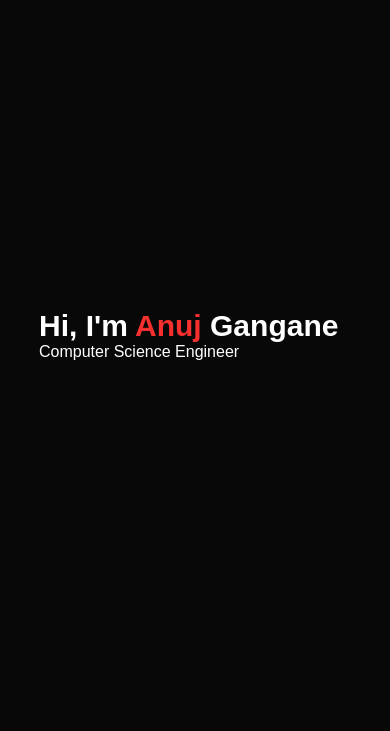
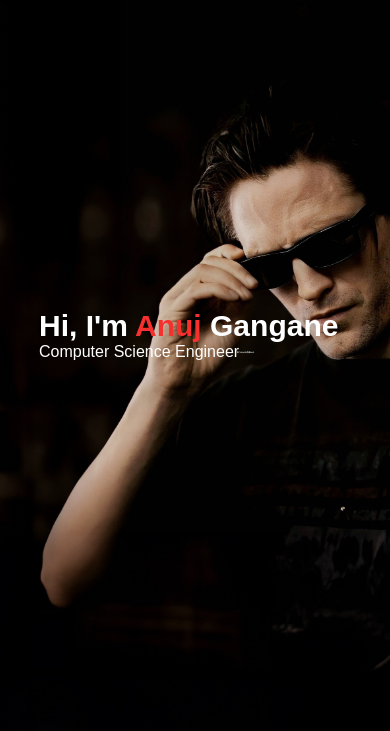
Before and after one commit to AnujGangane/Anuj_Portfolio, a plain HTML site: page index.html in a window 390 px wide. Shown: the part 113-844 px from the top of the page. Drawn offline with Linux system fonts and the light colour scheme.

Commit message:
style.css

```diff
--- a/style.css
+++ b/style.css
@@ -14,7 +14,7 @@ body{
 #header{
     width: 100%;
     height: 100vh;
-    background-image: url(Images/Bat_car.jpg);
+    background-image: url(Bat_car.jpg);
     background-size: cover;
     background-position: center;
 }
@@ -357,7 +357,7 @@ nav .fas{
 
 @media only screen and (max-width: 600px){
     #header{
-        background-image: url(Images/Bat_small_scr.jpg);
+        background-image: url(Bat_small_scr.jpg);
         width: 100%;
         height: 100vh;
     }
```
